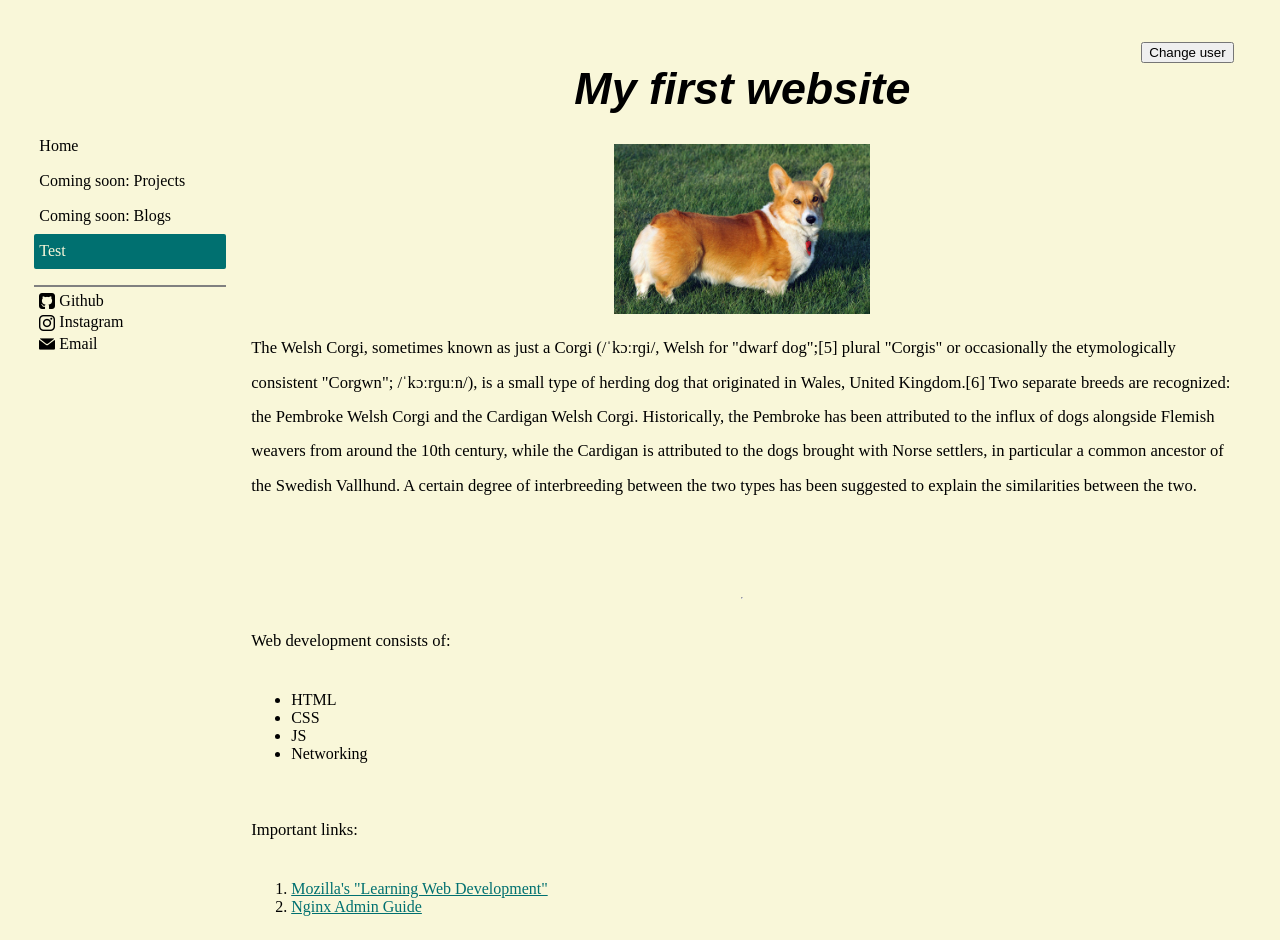
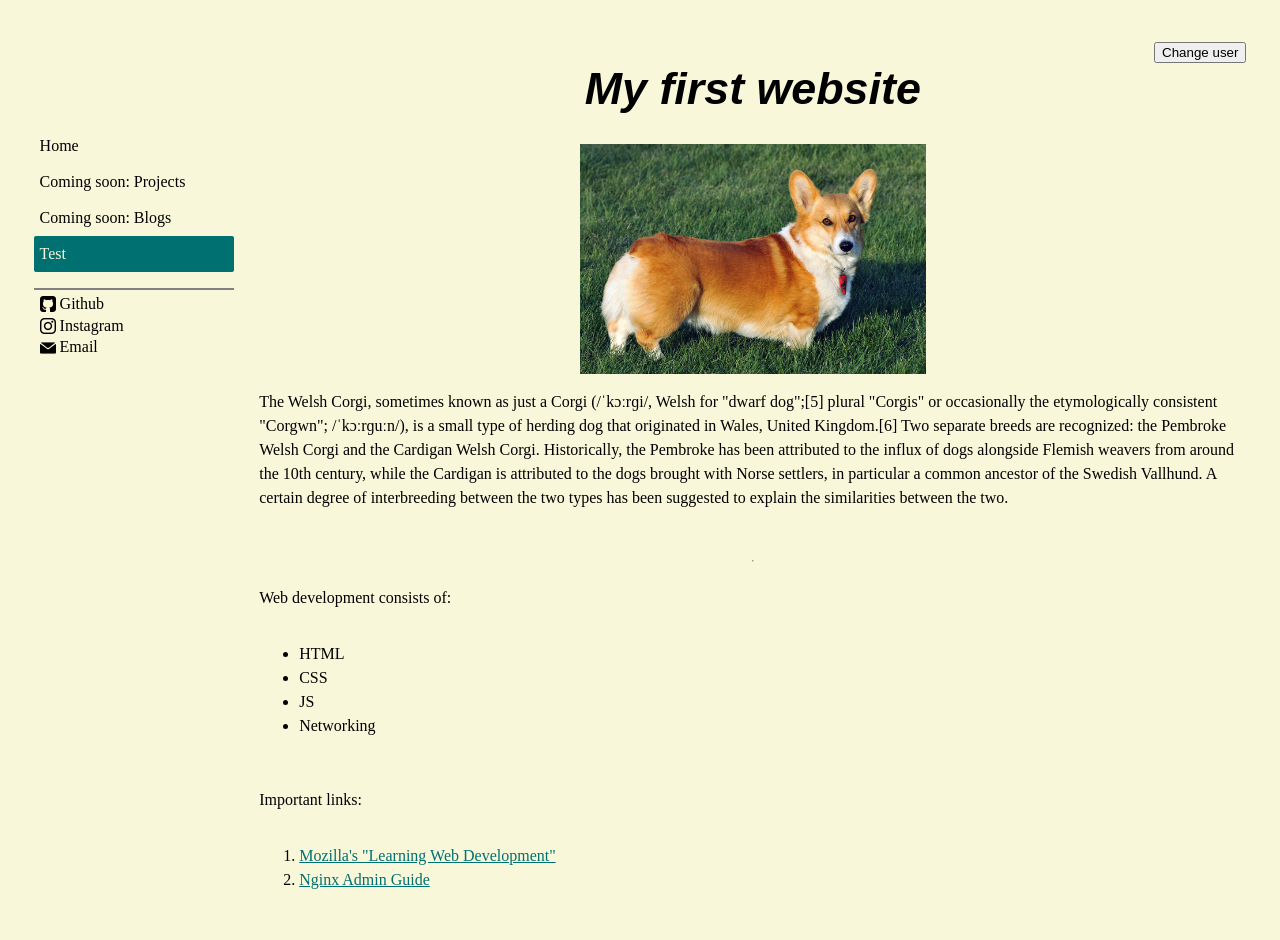
Before and after one commit to slavov-vili/hello_web, a plain HTML site: page www/test.html in a window 1280 px wide. After the commit the page ends 916 px from the top, so only its background shows below. Drawn offline with Linux system fonts and the light colour scheme.

Commit message:
Minor improvements to scalability: units and values

```diff
--- a/styles/nav-bar.css
+++ b/styles/nav-bar.css
@@ -23,7 +23,7 @@ nav {
 
 #nav-menu, #personal-page-list {
   padding: 0;
-  width: 15vw;
+  width: 25vmin;
 }
 
 .nav-menu-option {
--- a/styles/styles.css
+++ b/styles/styles.css
@@ -1,6 +1,6 @@
 html {
   background-color: #F9F7D9;
-  padding: 0 3vw 0 2vw;
+  padding: 0 2vw 0 2vw;
 }
 
 a {
--- a/styles/test.css
+++ b/styles/test.css
@@ -19,15 +19,15 @@ main {
 #test-central-image {
   display: block;
   margin: auto;
-  width: 20vw;
-  height: 30vh;
+  width: 27vw;
+  height: 20vw;
 }
 
 #test-main-text {
-  flex: 50%;
+  flex: 40%;
 }
 
-.custom-p {
-  line-height: 4.3vh;
-  font-size: 1.3vw;
+.scale-list, .custom-p {
+  line-height: 3vh;
+  font-size: 2vh;
 }
--- a/www/test.html
+++ b/www/test.html
@@ -44,7 +44,7 @@
       <hr>
 
       <p class="custom-p">Web development consists of:</p>
-      <ul >
+      <ul class="scale-list">
         <li>HTML</li>
         <li>CSS</li>
         <li>JS</li>
@@ -54,8 +54,8 @@
       </br>
 
       <p class="custom-p">Important links:</p>
-      <ol >
-        <li><a href="https://developer.mozilla.org/en-US/docs/Learn/CSS/Building_blocks/Selectors"
+      <ol class="scale-list">
+        <li><a href="https://developer.mozilla.org/en-US/docs/Learn/CSS/Building_blocks/Sizing_items_in_CSS"
                title="The next lesson which I need to do in the guide."
                target="_blank">Mozilla's "Learning Web Development"</a>
         </li>
```
Also changed, not shown: styles/home.css (+8 -4 lines).
